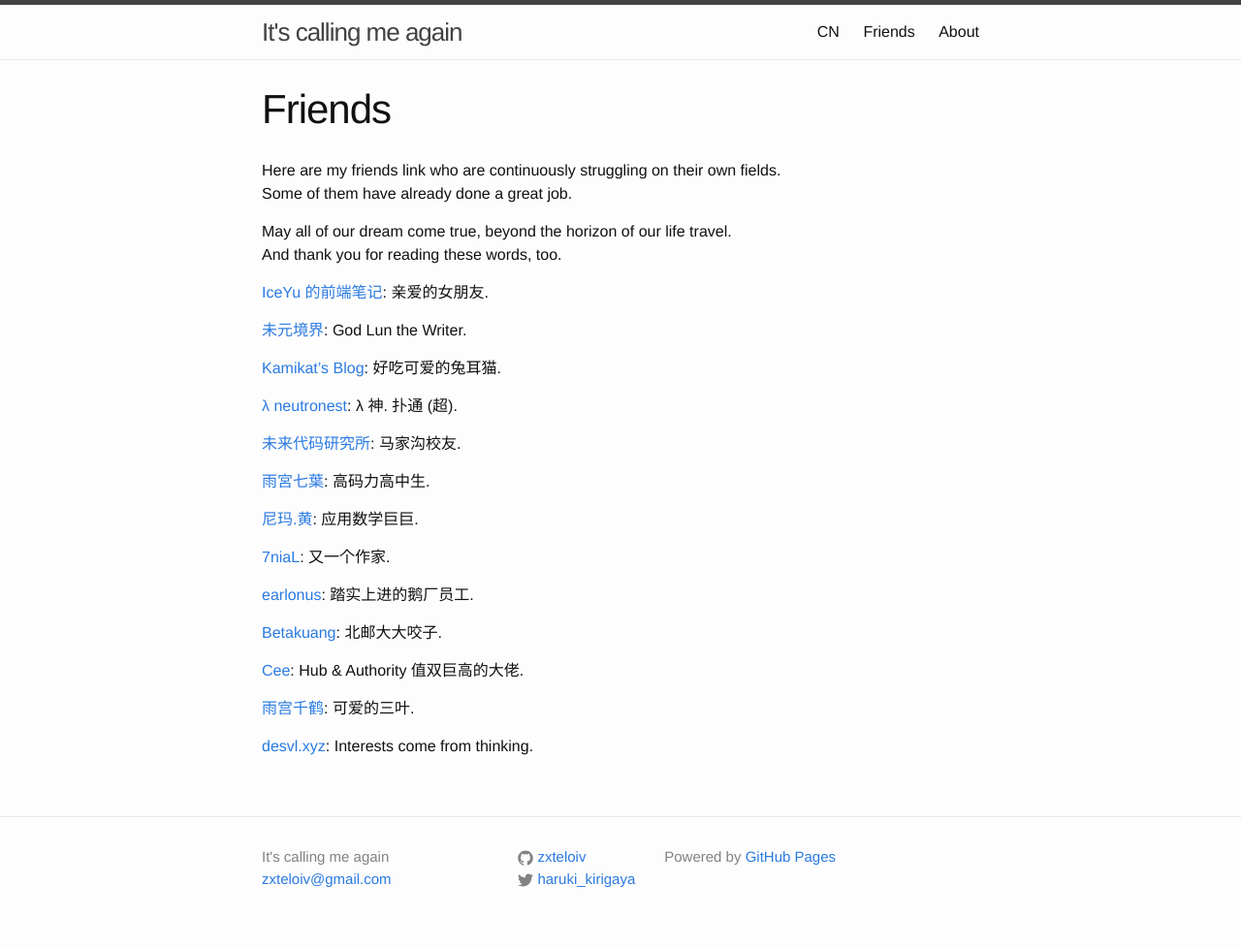
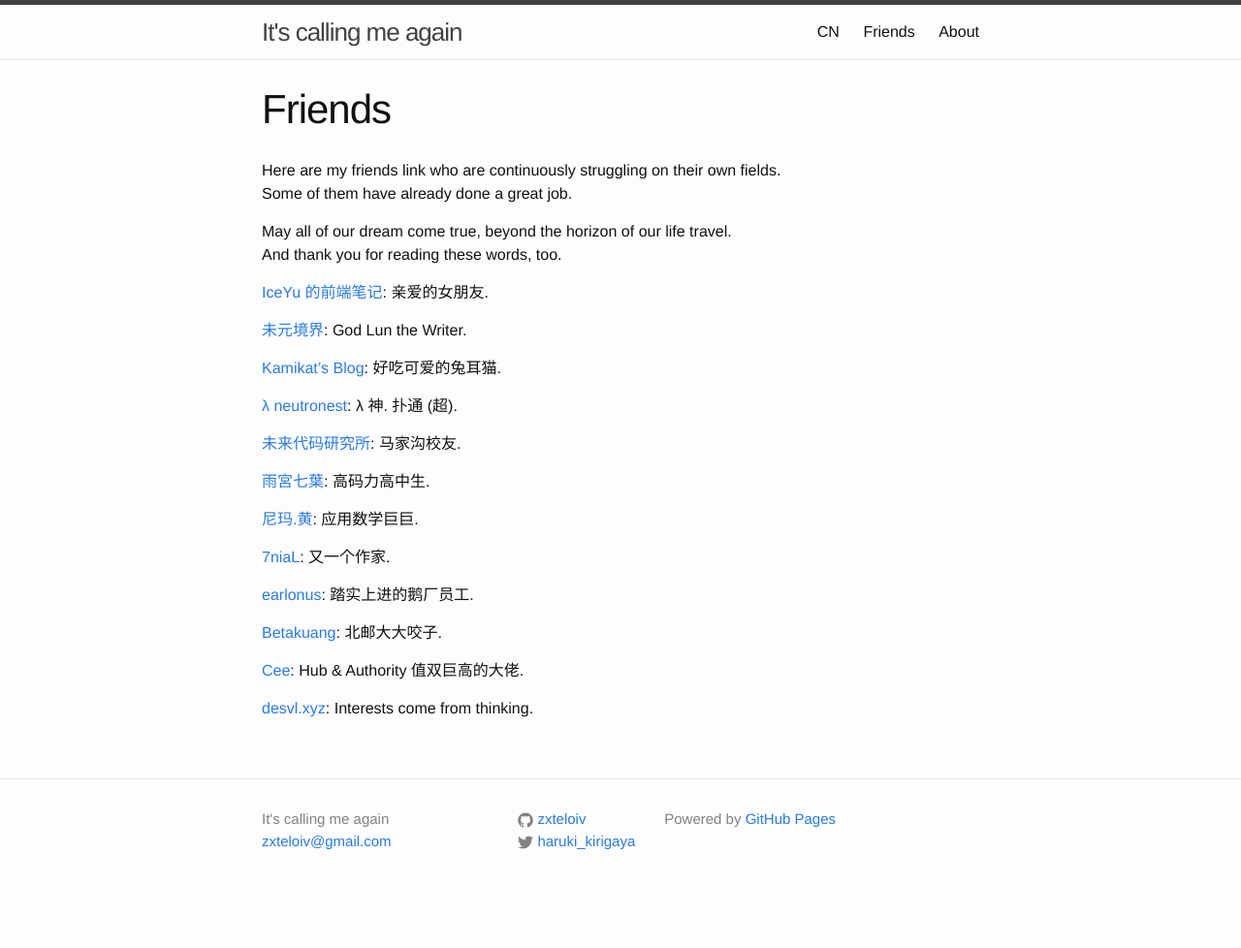
Before and after one commit to zxteloiv/zxteloiv.github.io, a Jekyll site: the page built from friends.md, in a window 1280 px wide. Shown: the whole page at 97% size. Built offline with Jekyll 4.4.1, drawn with Linux system fonts in a browser that asks for light colours; after the commit the page ends 939 px from its top, so only the background shows below that.

Commit message:
remove invalid links

```diff
--- a/friends.md
+++ b/friends.md
@@ -32,6 +32,4 @@ And thank you for reading these words, too.
 
 <a target="_blank" href="http://blog.cee.moe/">Cee</a>: Hub & Authority 值双巨高的大佬.
 
-<a target="_blank" href="https://bismarck.moe/">雨宫千鹤</a>: 可爱的三叶.
-
 <a target="_blank" href="https://bismarck.moe/">desvl.xyz</a>: Interests come from thinking.
```
